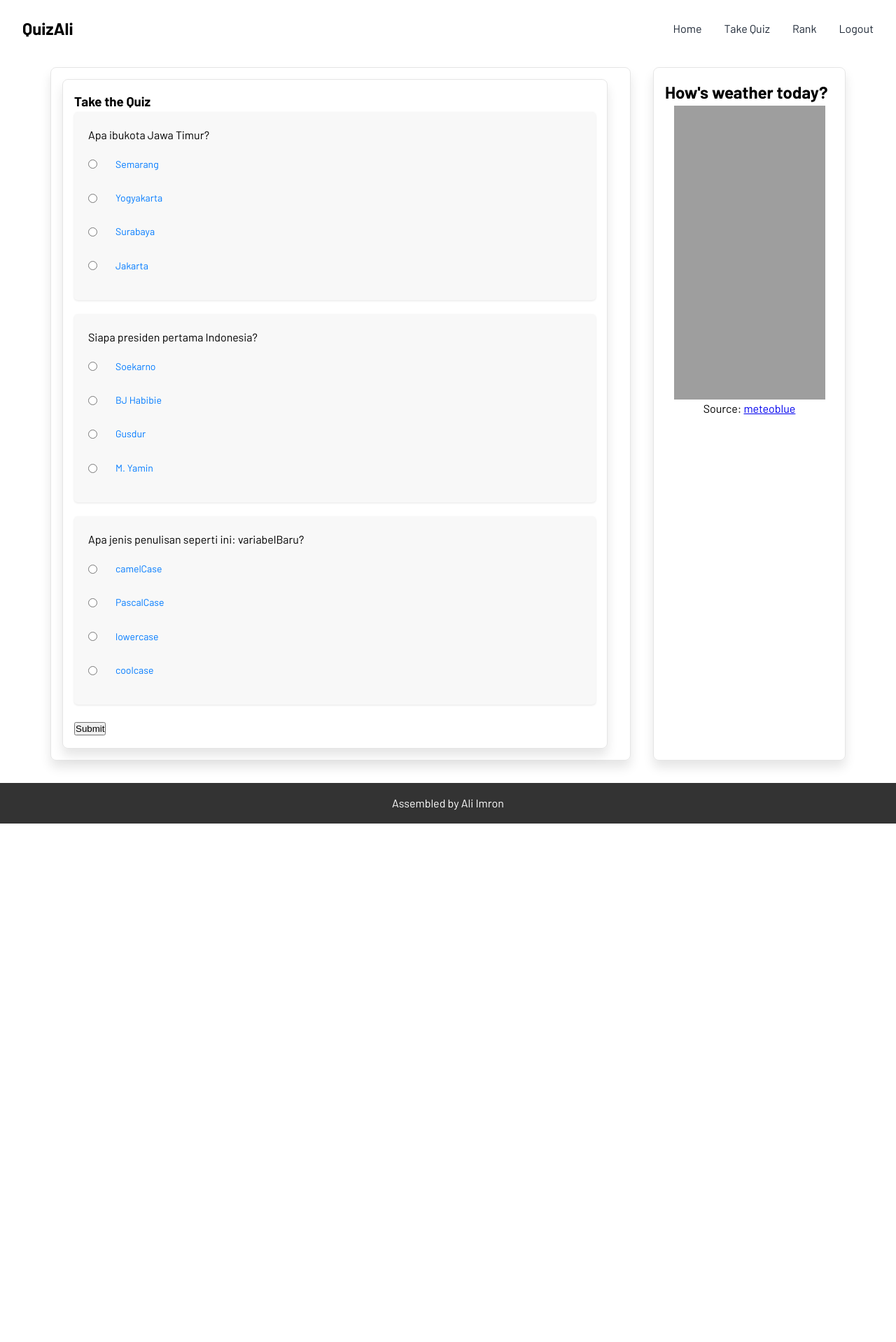
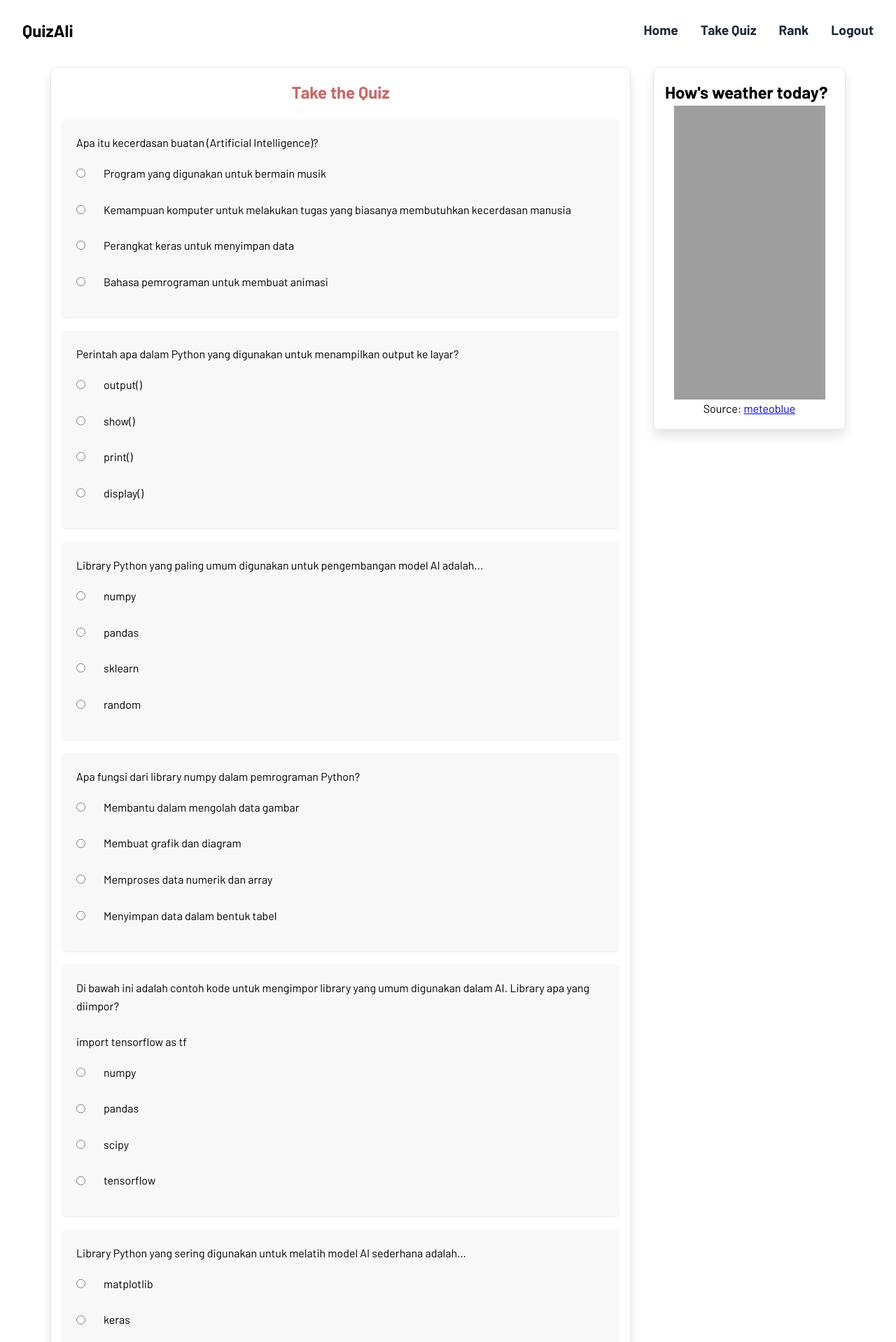
Before and after one commit to imronfilayatyds/quizali, a Flask app: page /quiz in a window 1280 px wide. Shown: the top 1918 px of the page at 70% size. Before the commit the page ends 1177 px from the top, so only its background shows below. Run offline with Flask 3, Linux system fonts and the light colour scheme; the first user in the database is signed in; grey boxes are pictures that could not be loaded.

Commit message:
edited existing html files, adjusting the features

```diff
--- a/app.py
+++ b/app.py
@@ -31,9 +31,9 @@ class QuizResult(db.Model):
 # Route homepage
 @app.route("/")
 def home():
-    if 'user_id' not in session:
-        flash('You need to log in first.', 'error')
-        return redirect(url_for('login'))
+    # if 'user_id' not in session:
+    #     flash('You need to log in first.', 'error')
+    #     return redirect(url_for('login'))
     return render_template("index.html", title="Home")
 
 @app.route("/quiz", methods=['GET', 'POST'])
@@ -53,7 +53,7 @@ def quiz():
 
         # Check each question's answer
         for question_index, user_answer in user_answers.items():
-            if user_answer == questions[int(question_index)]['answer']:
+            if questions[int(question_index)]['choices'].index(user_answer) == questions[int(question_index)]['answer']:
                 score += 1
 
         # Store the result in the database
--- a/questions.json
+++ b/questions.json
@@ -1,17 +1,96 @@
 [
     {
-        "question": "Apa ibukota Jawa Timur?",
-        "choices": ["Semarang", "Yogyakarta", "Surabaya", "Jakarta"],
-        "answer": "Surabaya"
+        "question": "Apa itu kecerdasan buatan (Artificial Intelligence)?",
+        "choices": [
+            "Program yang digunakan untuk bermain musik",
+            "Kemampuan komputer untuk melakukan tugas yang biasanya membutuhkan kecerdasan manusia",
+            "Perangkat keras untuk menyimpan data",
+            "Bahasa pemrograman untuk membuat animasi"],
+        "answer": 1
     },
     {
-        "question": "Siapa presiden pertama Indonesia?",
-        "choices": ["Soekarno", "BJ Habibie", "Gusdur", "M. Yamin"],
-        "answer": "Soekarno"
+        "question": "Perintah apa dalam Python yang digunakan untuk menampilkan output ke layar?",
+        "choices": [
+            "output()",
+            "show()",
+            "print()",
+            "display()"],
+        "answer": 2
     },
     {
-        "question": "Apa jenis penulisan seperti ini: variabelBaru?",
-        "choices": ["camelCase", "PascalCase", "lowercase", "coolcase"],
-        "answer": "camelCase"
+        "question": "Library Python yang paling umum digunakan untuk pengembangan model AI adalah...",
+        "choices": [
+            "numpy",
+            "pandas",
+            "sklearn",
+            "random"],
+        "answer": 2
+    },
+    {
+        "question": "Apa fungsi dari library numpy dalam pemrograman Python?",
+        "choices": [
+            "Membantu dalam mengolah data gambar",
+            "Membuat grafik dan diagram",
+            "Memproses data numerik dan array",
+            "Menyimpan data dalam bentuk tabel"],
+        "answer": 2
+    },
+    {
+        "question": "Di bawah ini adalah contoh kode untuk mengimpor library yang umum digunakan dalam AI. Library apa yang diimpor?\n\nimport tensorflow as tf",
+        "choices": [
+            "numpy",
+            "pandas",
+            "scipy",
+            "tensorflow"],
+        "answer": 3
+    },
+    {
+        "question": "Library Python yang sering digunakan untuk melatih model AI sederhana adalah...",
+        "choices": [
+            "matplotlib",
+            "keras",
+            "csv",
+            "os"],
+        "answer": 1
+    },
+    {
+        "question": "Apa tujuan dari fit() pada model AI di Python?",
+        "choices": [
+            "Menampilkan hasil prediksi",
+            "Memvisualisasikan data",
+            "Melatih model dengan data yang diberikan",
+            "Menghapus data yang tidak relevan"
+        ],
+        "answer": 2
+    },
+    {
+        "question": "Jika kamu ingin membuat array dengan angka acak dalam Python, library mana yang sering digunakan?",
+        "choices": [
+            "random",
+            "math",
+            "plotly",
+            "csv"
+        ],
+        "answer": 0
+    },
+    {
+        "question": "Apa fungsi dari metode predict() dalam model kecerdasan buatan?",
+        "choices": [
+            "Melatih model",
+            "Mempersiapkan data",
+            "Menyimpan model",
+            "Menghasilkan prediksi berdasarkan data yang diberikan"
+        ],
+        "answer": 3
+    },
+    {
+        "question": "Mana yang benar tentang algoritma 'supervised learning'?",
+        "choices": [
+            "Model belajar dari data tanpa label",
+            "Model belajar dari data dengan label yang diberikan",
+            "Model digunakan untuk memvisualisasikan data",
+            "Model hanya digunakan untuk mengelompokkan data"
+        ],
+        "answer": 1
     }
 ]
--- a/static/css/style.css
+++ b/static/css/style.css
@@ -135,6 +135,8 @@ nav {
   list-style: none;
   display: block;
   flex-direction: column;
+  font-size: 1.2rem;
+  font-weight: bold;
 }
 
 .nav-links li {
@@ -172,6 +174,7 @@ nav {
 }
 
 .weather-widget {
+  height: fit-content;
   margin-top: 1rem;
   border: 1px solid rgba(0, 0, 0, 0.1);
   border-radius: 0.5rem;
@@ -182,6 +185,21 @@ nav {
 
 .content-title {
   text-align: center;
+  color: #c96868;
+  margin-bottom: 20px;
+}
+
+.home-message {
+  width: 80%;
+  /* background-color: #fff4ea; */
+  padding: 20px;
+  margin: 0 auto;
+  border-radius: 0.5rem;
+}
+
+.home-message a {
+  text-decoration: none;
+  color: #7eacb5;
 }
 
 /* Footer */
@@ -344,11 +361,9 @@ footer {
 .answer-option label {
     display: block;
     padding: 8px 16px;
-    text-align: center;
-    color: #007AFF;
     transition: all 0.2s ease;
     cursor: pointer;
-    font-size: 14px;
+    font-size: 1rem;
 }
 
 .answer-option label:hover {
--- a/templates/layout.html
+++ b/templates/layout.html
@@ -27,8 +27,8 @@
                     </button>
                     <div id="nav-menu" class="nav-menu nav-hidden">
                         <ul class="nav-links" id="nav-links">
+                            <li><a href="{{ url_for('home') }}">Home</a></li>
                             {% if 'user_id' in session %}
-                                <li><a href="{{ url_for('home') }}">Home</a></li>
                                 <li><a href="{{ url_for('quiz') }}">Take Quiz</a></li>
                                 <li><a href="{{ url_for('display_rank') }}">Rank</a></li>
                                 <li><a href="{{ url_for('logout') }}">Logout</a></li>
--- a/templates/login.html
+++ b/templates/login.html
@@ -13,6 +13,7 @@
                 <input type="password" id="password" name="password" required>
             </div>
             <button type="submit" class="btn">Login</button>
+            <p class="after-button">Belum punya account? <a href="{{ url_for('register') }}" class="link-after-button">Register di sini</a></p>
         </form>
     </div>
 {% endblock content %}
--- a/templates/quiz.html
+++ b/templates/quiz.html
@@ -1,12 +1,10 @@
 {% extends "layout.html" %}
 {% block content %}
-
-<section class="main-content">
-  <h1>Take the Quiz</h1>
+  <h1 class="content-title">Take the Quiz</h1>
   <form method="POST" action="{{ url_for('quiz') }}">
       {% for question in questions %}
           <div class="question-block">
-              <p>{{ question['question'] }}</p>
+              <p>{{ question['question']|replace('\n', '<br>')|safe }}</p>
               <div class="answer-options-group">
                   <div class="answer-option">
                       <input type="radio" id="{{ question.index }}_0" name="{{ question.index }}" value="{{ question['choices'][0] }}" >
@@ -27,11 +25,10 @@
               </div>
           </div>
       {% endfor %}
-      <button type="submit">Submit</button>
+      <button type="submit" class="submit-quiz">Submit</button>
       {% if error %}
           <p style="color: red">{{ error }}</p>
       {% endif %}
   </form>
-</section>
 
 {% endblock content %}
--- a/templates/rank.html
+++ b/templates/rank.html
@@ -1,6 +1,6 @@
 {% extends "layout.html" %}
 {% block content %}
-    <h1>Leaderboard</h1>
+    <h1 class="content-title">Leaderboard</h1>
     <table>
         <tr>
             <th>Username</th>
--- a/templates/register.html
+++ b/templates/register.html
@@ -21,6 +21,7 @@
                 <input type="password" id="confirm_password" name="confirm_password" required>
             </div>
             <button type="submit" class="btn">Create account</button>
+            <p class="after-button">Sudah punya account? <a href="{{ url_for('login') }}" class="link-after-button">Login di sini</a></p>
         </form>
     </div>
 {% endblock content %}
```
Also changed, not shown: other parts of static/css/style.css (+22 -10 lines), templates/index.html (+13 -2 lines), instance/quizali.db.
